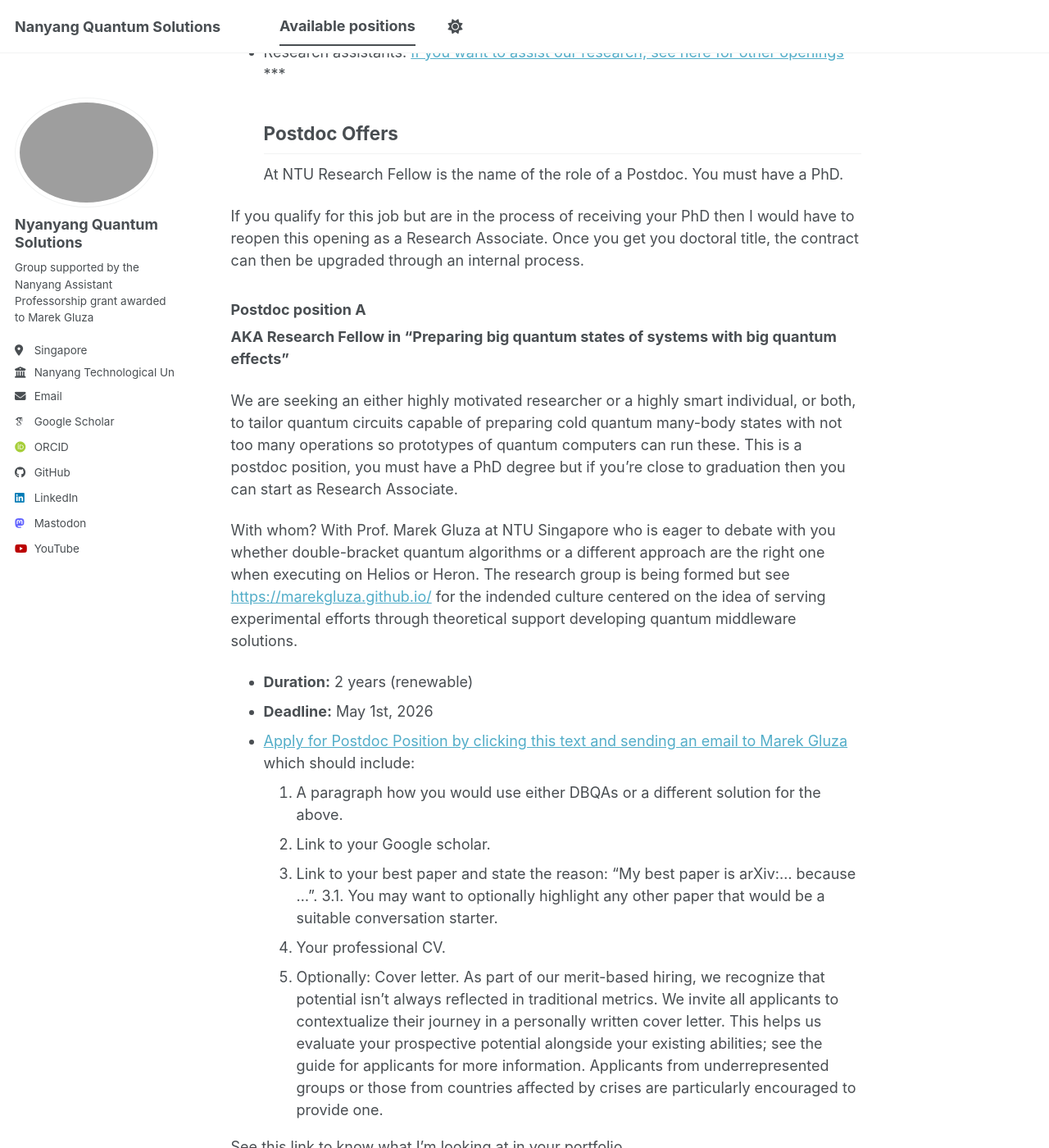
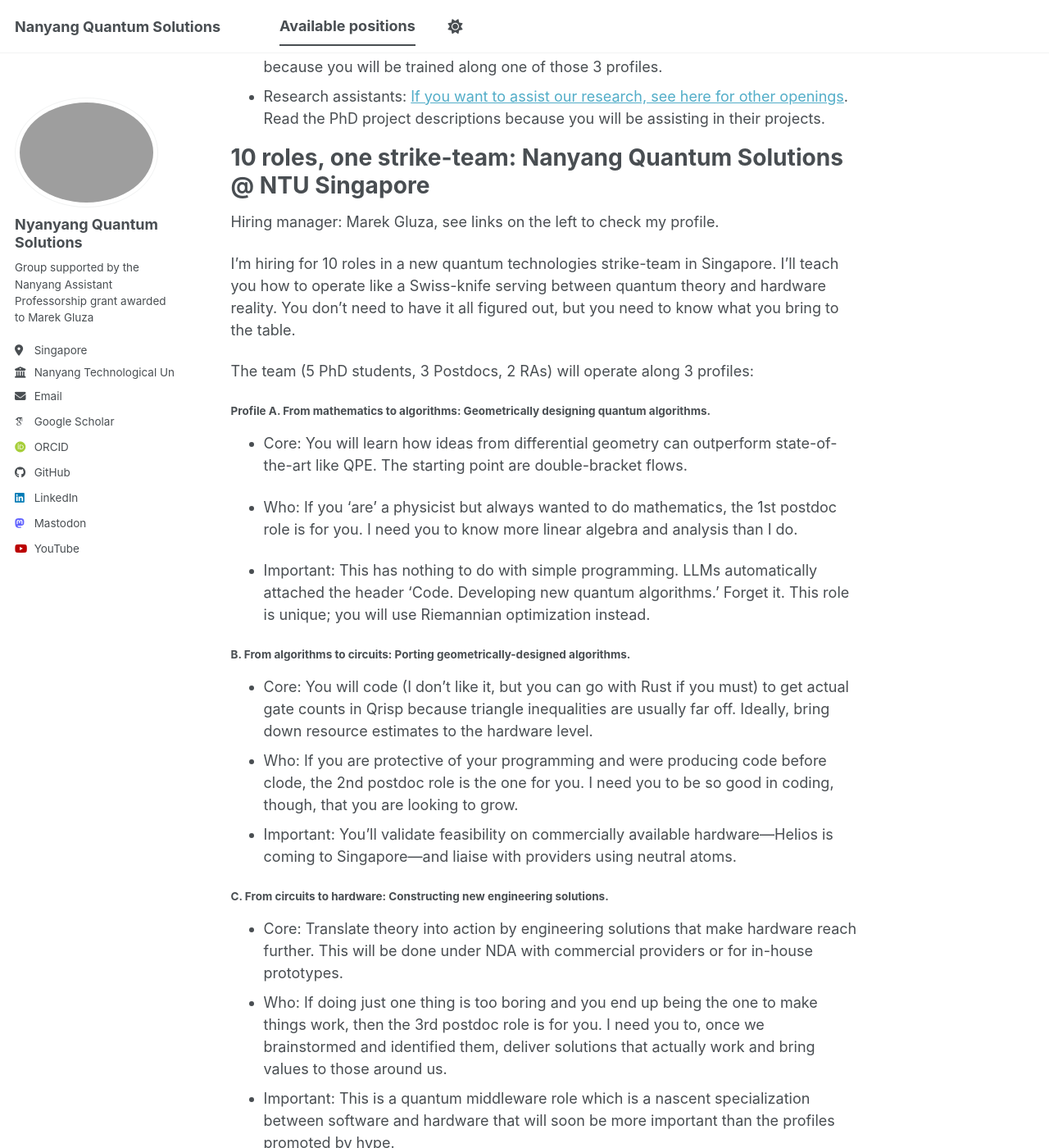
Before and after one commit to marekgluza/marekgluza.github.io, a Jekyll site: the page built from available_positions/openings.md, in a window 1280 px wide and 1400 px high, scrolled down 433 px. Shown: the whole window at 82% size. Built offline with Jekyll 4.4.1, drawn with Linux system fonts in a browser that asks for light colours; some web fonts are replaced; a script bundle is joined from its source files by our own code; library files that are not in the unit come from our copies; some of the changed text lies outside the part shown.

Commit message:
Update openings.md

```diff
--- a/available_positions/openings.md
+++ b/available_positions/openings.md
@@ -3,13 +3,56 @@
 excerpt: "Short description of various job offers"
 collection: opening
 ---
-Table of contents:
+See the description just below for the 3 main team profiles at NQS and orient yourself via this table of contents:
 * Postdocs: [If you have a PhD, click here for Postdoc offers](#postdoc-offers)
-* [Postdoc position A](#postdoc-position-a) Circuit compilation: Preparing quantum many-body states on quantum computers
+  * [Postdoc position A](#postdoc-position-a) Circuit compilation: Preparing quantum many-body states on quantum computers
   * [Postdoc position B](#postdoc-position-b) Unitary synthesis: Developing quantum algorithms based on Riemannian optimization
   * [Postdoc position C](#postdoc-position-c) Middleware fellow: Extending the operation capabilities of quantum computing prototypes
-* PhD: [If you want a PhD, click here for PhD openings](#phd-openings)
-* Research assistants: [If you want to assist our research, see here for other openings](#other-openings)
+* PhD: [If you want a PhD, click here for PhD projects](#phd-openings). Read the postdoc openings because you will be trained along one of those 3 profiles.
+* Research assistants: [If you want to assist our research, see here for other openings](#other-openings). Read the PhD project descriptions because you will be assisting in their projects.
+
+# 10 roles, one strike-team: Nanyang Quantum Solutions @ NTU Singapore
+
+Hiring manager: Marek Gluza, see links on the left to check my profile.
+
+I'm hiring for 10 roles in a new quantum technologies strike-team in Singapore. I’ll teach you how to operate like a Swiss-knife serving between quantum theory and hardware reality. You don’t need to have it all figured out, but you need to know what you bring to the table.
+
+The team (5 PhD students, 3 Postdocs, 2 RAs) will operate along 3 profiles:
+
+#### Profile A. From mathematics to algorithms: Geometrically designing quantum algorithms.
+
+- Core: You will learn how ideas from differential geometry can outperform state-of-the-art like QPE. The starting point are double-bracket flows.
+
+- Who: If you 'are' a physicist but always wanted to do mathematics, the 1st postdoc role is for you. I need you to know more linear algebra and analysis than I do.
+
+- Important: This has nothing to do with simple programming. LLMs automatically attached the header 'Code. Developing new quantum algorithms.' Forget it. This role is unique; you will use Riemannian optimization instead.
+
+#### B. From algorithms to circuits: Porting geometrically-designed algorithms.
+
+- Core: You will code (I don't like it, but you can go with Rust if you must) to get actual gate counts in Qrisp because triangle inequalities are usually far off. Ideally, bring down resource estimates to the hardware level.
+- Who: If you are protective of your programming and were producing code before clode, the 2nd postdoc role is the one for you. I need you to be so good in coding, though, that you are looking to grow.
+- Important: You'll validate feasibility on commercially available hardware—Helios is coming to Singapore—and liaise with providers using neutral atoms.
+
+#### C. From circuits to hardware: Constructing new engineering solutions.
+- Core: Translate theory into action by engineering solutions that make hardware reach further. This will be done under NDA with commercial providers or for in-house prototypes.
+- Who: If doing just one thing is too boring and you end up being the one to make things work, then the 3rd postdoc role is for you. I need you to, once we brainstormed and identified them, deliver solutions that actually work and bring values to those around us.
+- Important: This is a quantum middleware role which is a nascent specialization between software and hardware that will soon be more important than the profiles promoted by hype.
+
+
+How to join:
+You apply by email which you will find in my papers. To pass the filtering of generic applicants:
+
+    Watch the movie Moneyball (or ask Gemini to summarize it).
+
+    Attach your CV.
+
+    You may add a cover letter to contextualize your background.
+
+To pass the interview: You need to manage to tell me at least one thing that I don't know, but that I could use.
+
+
+
+# Job descriptions
 ***
 ## Postdoc Offers
 At NTU Research Fellow is the name of the role of a Postdoc. You must have a PhD.
```
